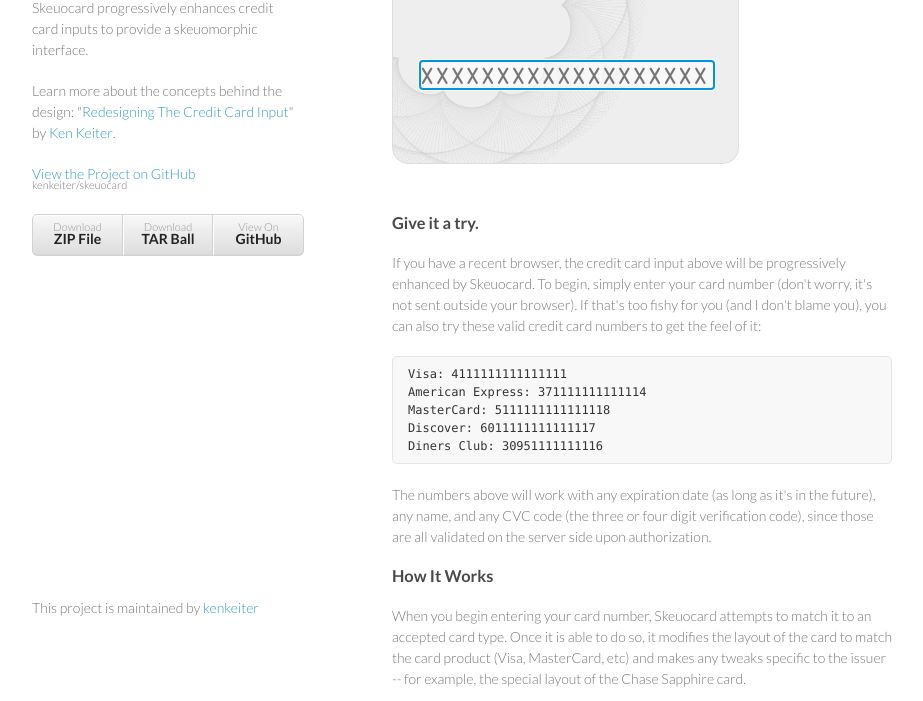
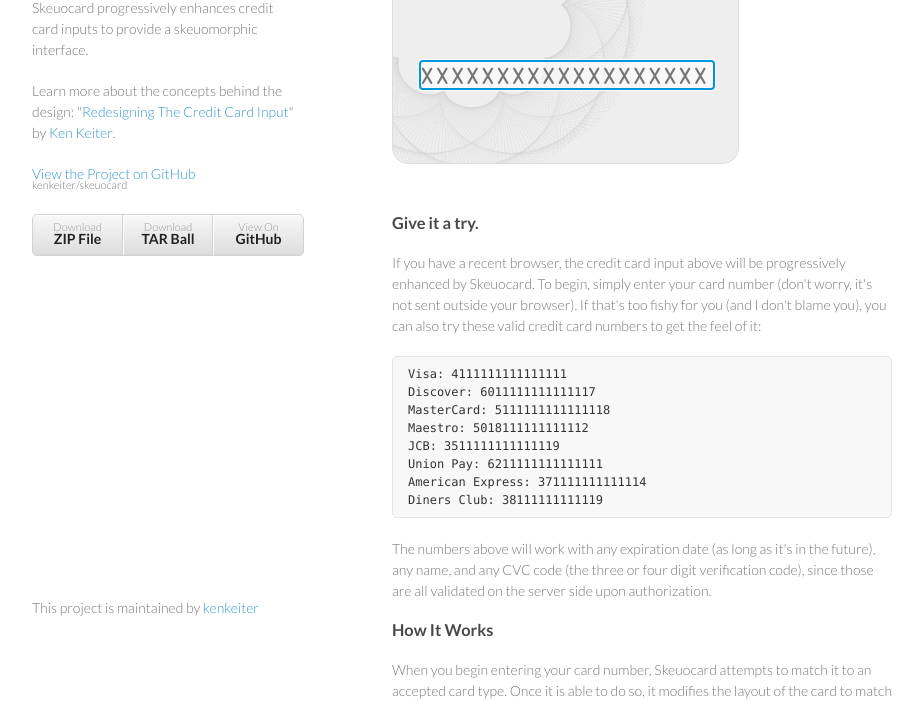
Before and after one commit to kenkeiter/skeuocard, a website: page index.html in a window 1280 px wide. Shown: the part 112-813 px from the top of the page, without its empty margins (178-1101 px from the left). Drawn offline with Linux system fonts and the light colour scheme.

Commit message:
Patching documentation errors; bumped version to 1.0.1. Closes #83.

```diff
--- a/bower.json
+++ b/bower.json
@@ -2,7 +2,7 @@
   "name": "skeuocard",
   "keywords": ["credit", "card", "skeuomorphism"],
   "description": "Skeuocard progressively enhances credit card inputs to provide a skeuomorphic interface.",
-  "version": "1.0.0",
+  "version": "1.0.1",
   "license": "The MIT License (MIT)",
   "readmeFilename": "README.md",
   "repository": {
--- a/index.html
+++ b/index.html
@@ -68,10 +68,13 @@
 
 <pre>
 Visa: 4111111111111111
+Discover: 6011111111111117
+MasterCard: 5111111111111118
+Maestro: 5018111111111112
+JCB: 3511111111111119
+Union Pay: 6211111111111111
 American Express: 371111111111114
-MasterCard: 5111111111111118
-Discover: 6011111111111117
-Diners Club: 30951111111116
+Diners Club: 38111111111119
 </pre>
 
 <p>The numbers above will work with any expiration date (as long as it's in the future), any name, and any CVC code (the three or four digit verification code), since those are all validated on the server side upon authorization.</p>
@@ -111,7 +114,7 @@ Diners Club: 30951111111116
 
         if(isBrowserCompatible){
           window.card = new Skeuocard($("#skeuocard"), {
-            debug: true
+            debug: false
           });
         }
       });
--- a/package.json
+++ b/package.json
@@ -2,7 +2,7 @@
   "name": "Skeuocard",
   "description": "A skeuomorphic credit-card input.",
   "homepage": "http://github.com/kenkeiter/skeuocard",
-  "version": "1.0.0",
+  "version": "1.0.1",
   "author": {
     "name": "Ken Keiter",
     "url": "http://kenkeiter.com/"
```
Also changed, not shown: README.md, 1 other file.
